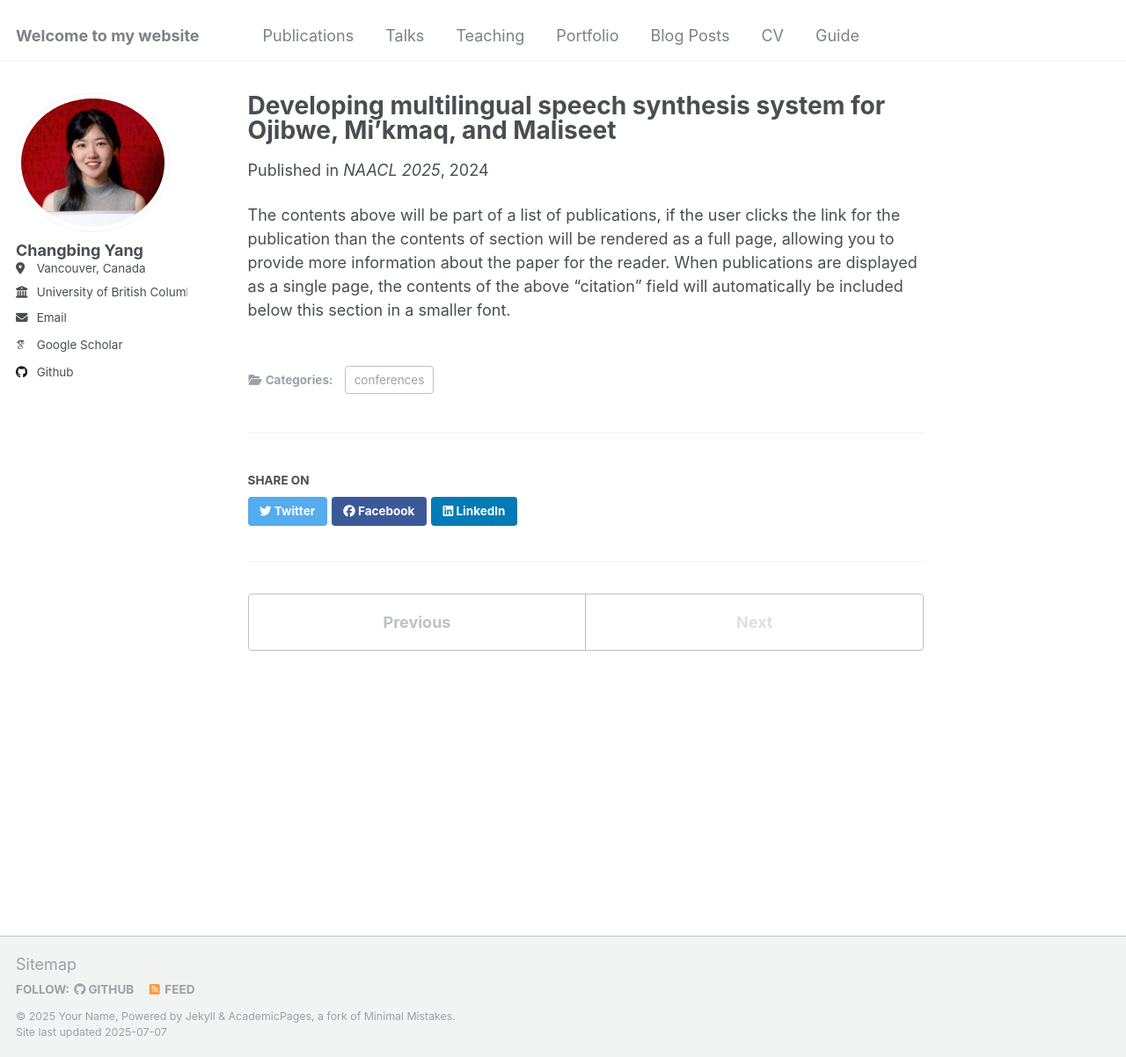
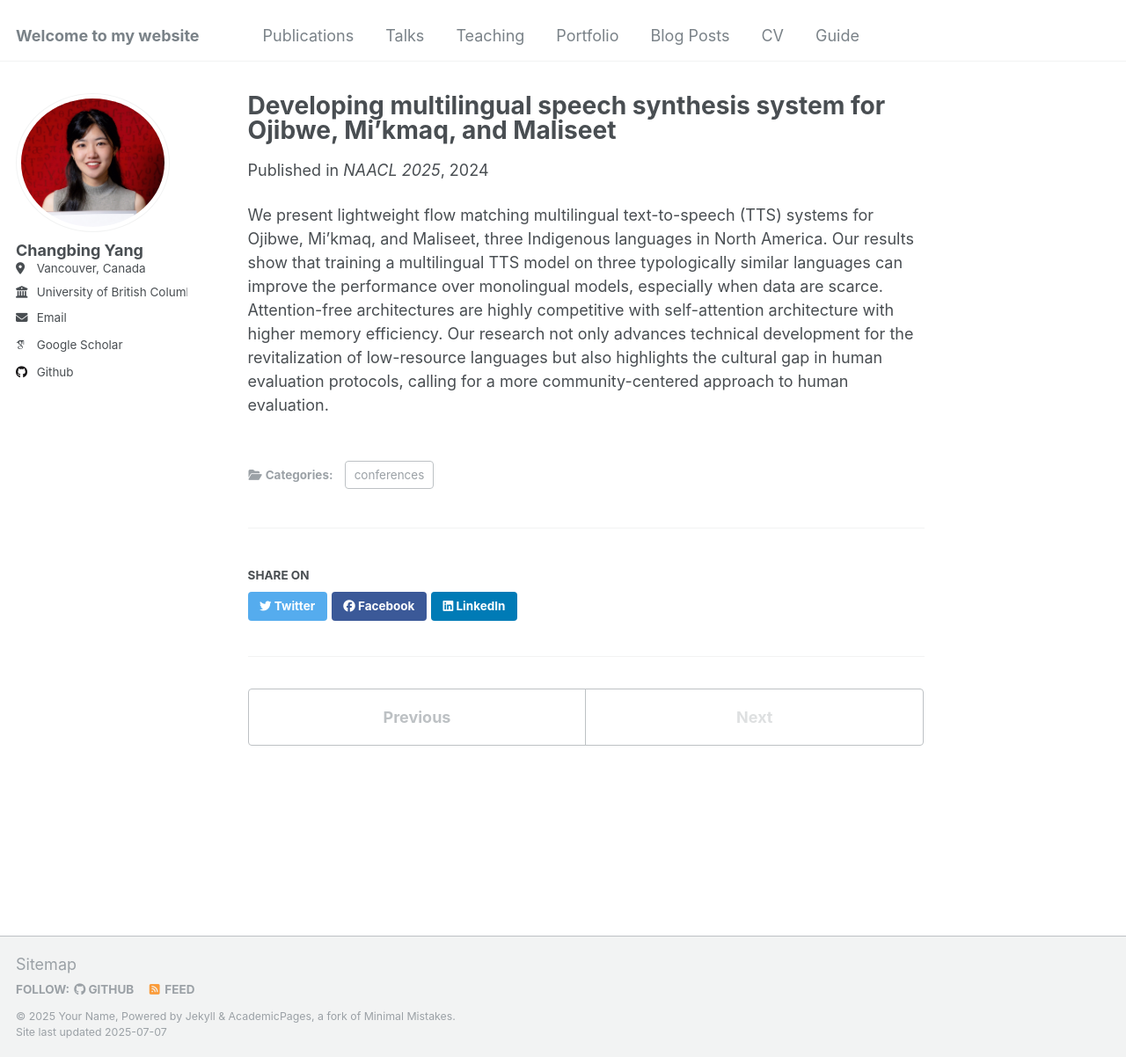
Before and after one commit to changbingY/changbingY.github.io, a Jekyll site: the page built from _publications/2024-02-17-paper-title-number-4.md, in a window 1280 px wide and 1202 px high. Shown: the whole window at 88% size. Built offline with Jekyll 4.4.1, drawn with Linux system fonts in a browser that asks for light colours; some web fonts are replaced.

Commit message:
Update 2024-02-17-paper-title-number-4.md

```diff
--- a/_publications/2024-02-17-paper-title-number-4.md
+++ b/_publications/2024-02-17-paper-title-number-4.md
@@ -7,4 +7,4 @@ venue: 'NAACL 2025'
 paperurl: 'https://aclanthology.org/2025.naacl-short.69.pdf'
 ---
 
-The contents above will be part of a list of publications, if the user clicks the link for the publication than the contents of section will be rendered as a full page, allowing you to provide more information about the paper for the reader. When publications are displayed as a single page, the contents of the above "citation" field will automatically be included below this section in a smaller font.
+We present lightweight flow matching multilingual text-to-speech (TTS) systems for Ojibwe, Mi'kmaq, and Maliseet, three Indigenous languages in North America. Our results show that training a multilingual TTS model on three typologically similar languages can improve the performance over monolingual models, especially when data are scarce. Attention-free architectures are highly competitive with self-attention architecture with higher memory efficiency. Our research not only advances technical development for the revitalization of low-resource languages but also highlights the cultural gap in human evaluation protocols, calling for a more community-centered approach to human evaluation.
```
